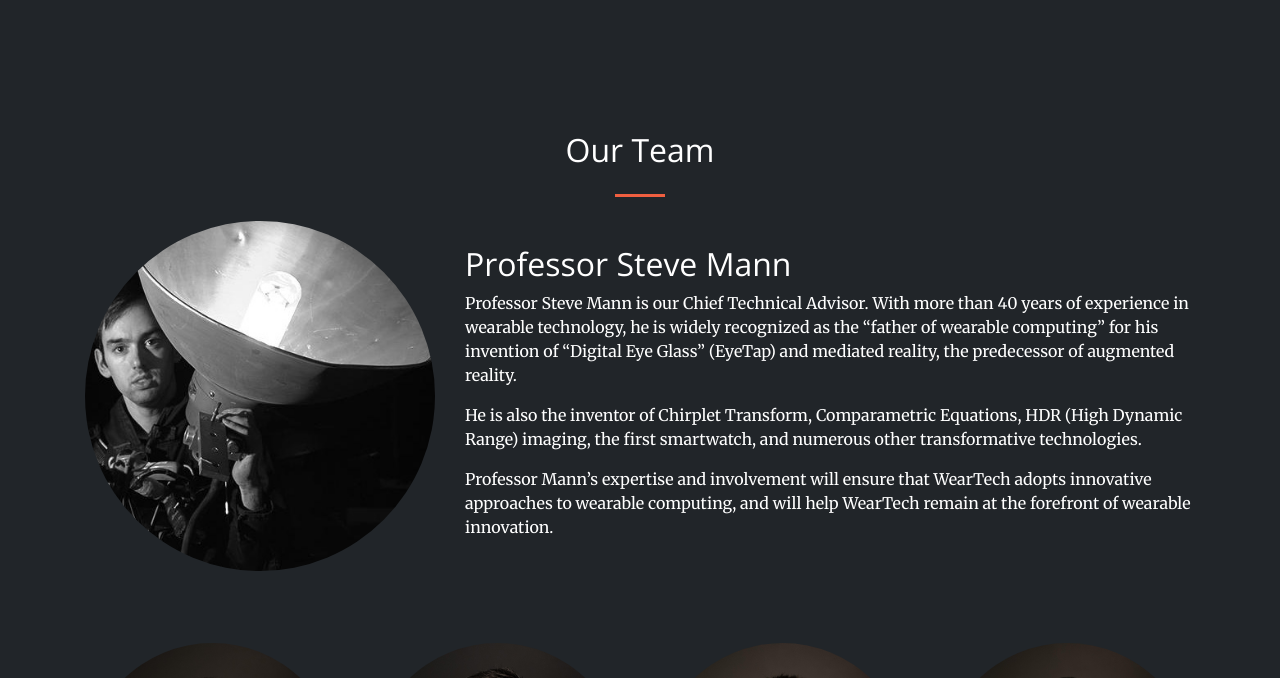
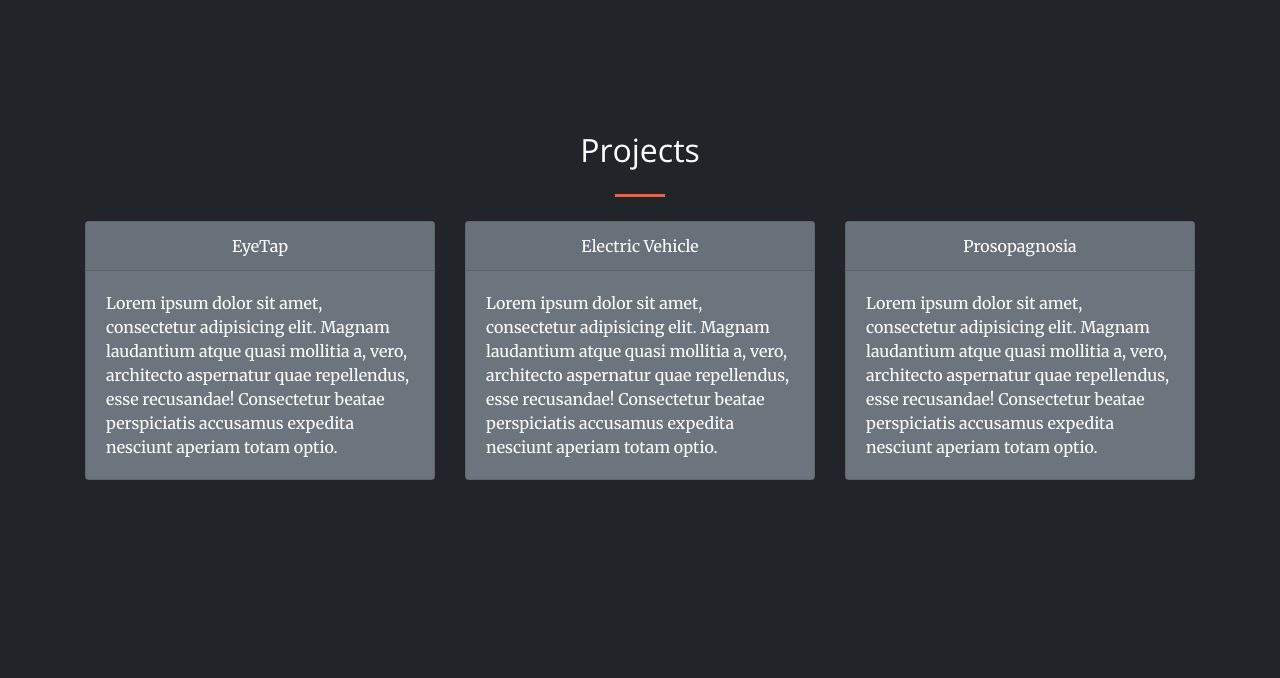
Before and after one commit to weartech/website, a website: page index.html in a window 1280 px wide. Shown: the part 2122-2800 px from the top of the page. Drawn offline with nearby package versions, Linux system fonts and the light colour scheme.

Commit message:
added three project tabs/panels to index

```diff
--- a/index.html
+++ b/index.html
@@ -8,7 +8,7 @@
   <meta name="description" content="">
   <meta name="author" content="">
 
-  <title>WearTech</title>
+  <a href="/"><title>WearTech</title></a>
 
   <!-- Bootstrap core CSS -->
   <link href="vendor/bootstrap/css/bootstrap.css" rel="stylesheet">
@@ -47,7 +47,7 @@
             <a class="nav-link js-scroll-trigger" href="#team">Our Team</a>
           </li>
           <li class="nav-item">
-              <a class="nav-link js-scroll-trigger" href="projects.html">Projects</a>
+              <a class="nav-link js-scroll-trigger" href="#projects">Projects</a>
           </li>
           <li class="nav-item">
               <a class="nav-link js-scroll-trigger" href="#sponsor">Sponsor Us</a>
@@ -154,6 +154,40 @@
       </div>
     </div>
   </section>
+
+  <section id="projects" class="bg-dark text-white">
+    <div class="container">
+      <div class="row">
+        <div class="col-lg-12 text-center">
+          <h2 class="section-heading">Projects</h2>
+          <hr class="my-4">
+        </div>
+      </div>
+    </div>
+    <div class="container">
+      <div class="row">
+        <div class="col-md-4">
+          <div class="card bg-secondary mb-3">
+            <div class="card-header text-center">EyeTap</div>
+            <div class="card-body">Lorem ipsum dolor sit amet, consectetur adipisicing elit. Magnam laudantium atque quasi mollitia a, vero, architecto aspernatur quae repellendus, esse recusandae! Consectetur beatae perspiciatis accusamus expedita nesciunt aperiam totam optio.</div>
+          </div>
+        </div>
+        <div class="col-md-4">
+          <div class="card bg-secondary mb-3">
+            <div class="card-header text-center">Electric Vehicle</div>
+            <div class="card-body">Lorem ipsum dolor sit amet, consectetur adipisicing elit. Magnam laudantium atque quasi mollitia a, vero, architecto aspernatur quae repellendus, esse recusandae! Consectetur beatae perspiciatis accusamus expedita nesciunt aperiam totam optio.</div>
+          </div>
+        </div>
+        <div class="col-md-4">
+          <div class="card bg-secondary mb-3">
+            <div class="card-header text-center">Prosopagnosia</div>
+            <div class="card-body">Lorem ipsum dolor sit amet, consectetur adipisicing elit. Magnam laudantium atque quasi mollitia a, vero, architecto aspernatur quae repellendus, esse recusandae! Consectetur beatae perspiciatis accusamus expedita nesciunt aperiam totam optio.</div>
+          </div>
+        </div>
+      </div>
+    </div>
+  </section>
+
   <section id="team" class="bg-dark text-white">
     <div class="container">
       <div class="row">
```
